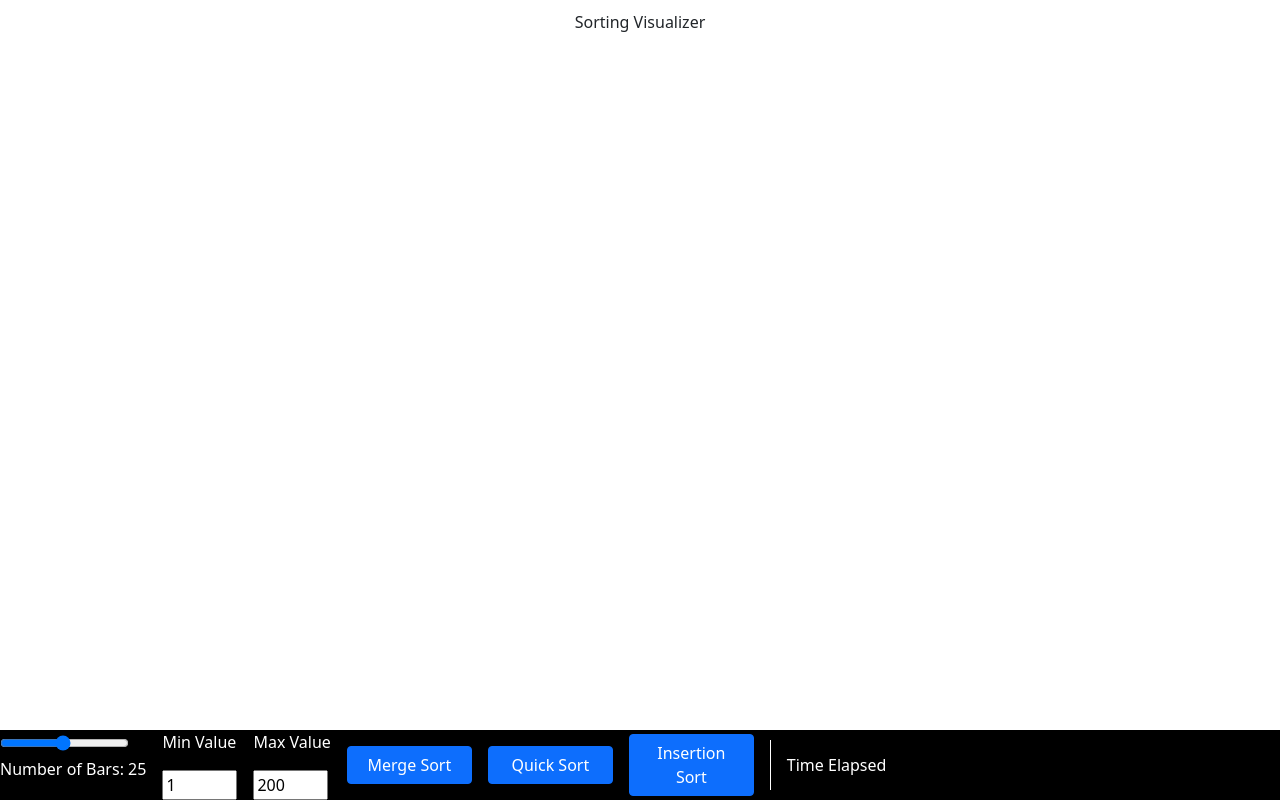
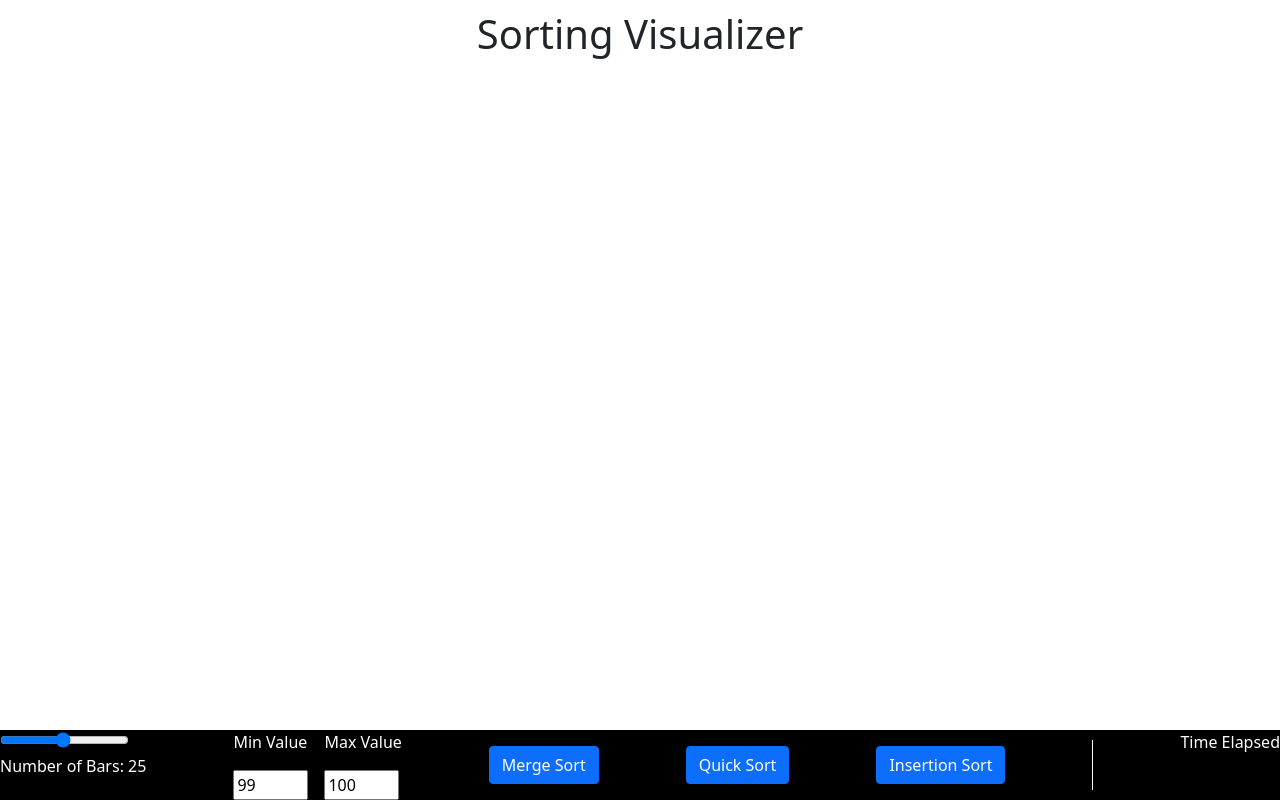
Before and after one commit to senoralikz/sorting-visualizer, a React (Create React App) app: page / in a window 1280 px wide. Built offline with nearby package versions, Linux system fonts and the light colour scheme.

Commit message:
added bar values component and bars component

```diff
--- a/src/App.js
+++ b/src/App.js
@@ -1,10 +1,14 @@
 import "bootstrap/dist/css/bootstrap.min.css";
+// import Bars from "./components/Bars";
 import Footer from "./components/Footer";
 
 function App() {
   return (
     <>
-      <header>Sorting Visualizer</header>
+      <header>
+        <h1>Sorting Visualizer</h1>
+      </header>
+      {/* <Bars /> */}
       <Footer />
     </>
   );
--- a/src/components/BarValues.js
+++ b/src/components/BarValues.js
@@ -1,20 +1,33 @@
 import React from "react";
 import { useState } from "react";
+import Alert from "react-bootstrap/Alert";
 import Stack from "react-bootstrap/Stack";
 
 const BarValues = () => {
-  const [minBarValue, setMinBarValue] = useState(1);
-  const [maxBarValue, setMaxBarValue] = useState(200);
+  const [minBarValue, setMinBarValue] = useState(99);
+  const [maxBarValue, setMaxBarValue] = useState(100);
+  const [showAlert, setShowAlert] = useState(false);
 
   const handleMinValue = (e) => {
-    setMinBarValue(e.target.value);
-    console.log("min value is", e.target.value);
+    parseInt(e.target.value) < parseInt(maxBarValue)
+      ? setMinBarValue(parseInt(e.target.value))
+      : setShowAlert(true);
   };
 
   const handleMaxValue = (e) => {
-    setMaxBarValue(e.target.value);
-    console.log("max value is", e.target.value);
+    parseInt(e.target.value) > parseInt(minBarValue)
+      ? setMaxBarValue(parseInt(e.target.value))
+      : setShowAlert(true);
+    // console.log("max value is", e.target.value);
   };
+
+  if (showAlert) {
+    return (
+      <Alert variant="danger" onClose={() => setShowAlert(false)} dismissible>
+        <p>min value cannot be greater than max value</p>
+      </Alert>
+    );
+  }
 
   return (
     <div>
@@ -24,6 +37,7 @@ const BarValues = () => {
           <input
             type="number"
             className="bar-value"
+            min="1"
             value={minBarValue}
             onChange={handleMinValue}
           />
@@ -33,6 +47,7 @@ const BarValues = () => {
           <input
             type="number"
             className="bar-value"
+            max="200"
             value={maxBarValue}
             onChange={handleMaxValue}
           />
--- /dev/null
+++ b/src/components/Bars.js
@@ -0,0 +1,7 @@
+import React from "react";
+
+const Bars = () => {
+  return <div className="bars"></div>;
+};
+
+export default Bars;
--- a/src/components/Footer.js
+++ b/src/components/Footer.js
@@ -1,5 +1,5 @@
 import React from "react";
-import Stack from "react-bootstrap/Stack";
+// import Stack from "react-bootstrap/Stack";
 import BarSlider from "./BarSlider";
 import BarValues from "./BarValues";
 import MergeSort from "./MergeSort";
@@ -8,16 +8,16 @@ import InsertionSort from "./InsertionSort";
 
 const Footer = () => {
   return (
-    <footer>
-      <Stack direction="horizontal" gap={3}>
+    <footer className="d-flex justify-content-between">
+      {/* <Stack direction="horizontal" gap={3}> */}
       <BarSlider />
       <BarValues />
       <MergeSort />
       <QuickSort />
       <InsertionSort />
-        <div className="v-divider"></div>
+      <div className="v-divider align-self-center"></div>
       <div className="footer-text">Time Elapsed</div>
-      </Stack>
+      {/* </Stack> */}
     </footer>
   );
 };
--- a/src/components/InsertionSort.js
+++ b/src/components/InsertionSort.js
@@ -7,7 +7,10 @@ const InsertionSort = () => {
   };
 
   return (
-    <Button className="sort-button" onClick={insertionSortButton}>
+    <Button
+      className="sort-button align-self-center"
+      onClick={insertionSortButton}
+    >
       Insertion Sort
     </Button>
   );
--- a/src/components/MergeSort.js
+++ b/src/components/MergeSort.js
@@ -6,7 +6,7 @@ const MergeSort = () => {
     console.log("merge sort button");
   };
   return (
-    <Button className="sort-button" onClick={mergeSortButton}>
+    <Button className="sort-button align-self-center" onClick={mergeSortButton}>
       Merge Sort
     </Button>
   );
--- a/src/components/QuickSort.js
+++ b/src/components/QuickSort.js
@@ -7,7 +7,7 @@ const QuickSort = () => {
   };
 
   return (
-    <Button className="sort-button" onClick={quickSortButton}>
+    <Button className="sort-button align-self-center" onClick={quickSortButton}>
       Quick Sort
     </Button>
   );
--- a/src/styles/index.css
+++ /dev/null
@@ -1,4 +0,0 @@
-footer {
-  position: absolute;
-  bottom: 0;
-}
--- a/src/styles/index.scss
+++ b/src/styles/index.scss
@@ -6,11 +6,22 @@ header {
   margin: 10px;
 }
 
+h1 {
+  font-weight: 900;
+}
+
 footer {
   position: absolute;
   bottom: 0;
   width: 100%;
   background-color: #000;
+  // display: flex;
+  // justify-content: space-between;
+}
+
+.bars {
+  border-left: 5px solid #888;
+  height: 20px;
 }
 
 .bar-value {
@@ -27,5 +38,5 @@ footer {
 }
 
 .sort-button {
-  width: 125px;
+  width: fit-content;
 }
```
Lines whose indentation alone changed are shown as unchanged.
